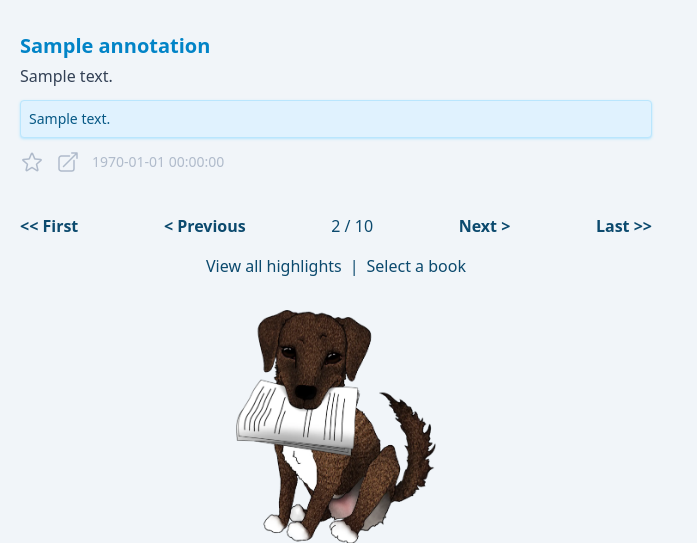
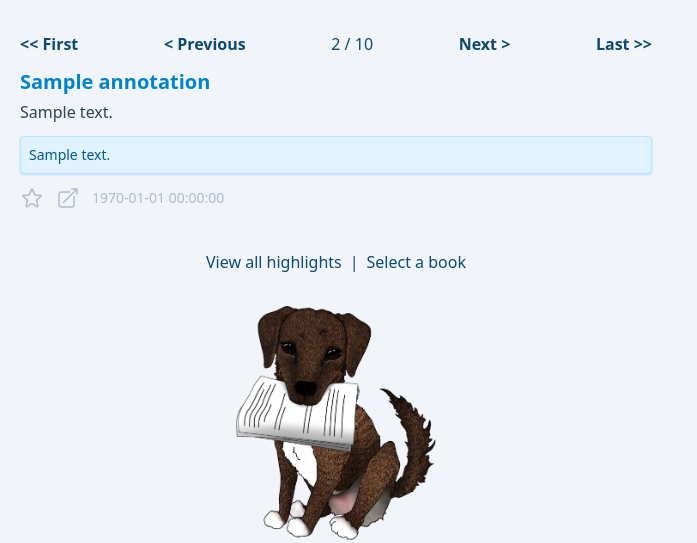
Before and after one commit to em429/capsule, a Flask app: template app/templates/focused.html in a window 1280 px wide. Shown: the part 24-567 px from the top of the page, without its empty margins (0-697 px from the left). Run offline with Flask 3, Linux system fonts and the light colour scheme; the template is opened without the code that fills it: most values are stand-ins (such as "Sample title", 1, 10 or a date in 2020); style sheets or scripts are compiled from the project's sources.

Commit message:
feat: add keyboard nav to focused view and move buttons above hl

```diff
--- a/app/templates/focused.html
+++ b/app/templates/focused.html
@@ -4,24 +4,37 @@
 
 {% block content %}
 
+<div class="mb-3 flex justify-between items-center text-sky-900 dark:text-sky-900">
+    <a href="{{ url_for('focused_view', book_id=book_id, index=0) }}"
+       class="font-bold" id="first-link"><< First</a>
+    <a href="{{ url_for('focused_view', book_id=book_id, index=index-1) }}"
+       class="font-bold" id="prev-link">< Previous</a>
+    <span class="">{{ index + 1 }} / {{ total }}</span>
+    <a href="{{ url_for('focused_view', book_id=book_id, index=index+1) }}"
+       class="font-bold" id="next-link">Next ></a>
+    <a href="{{ url_for('focused_view', book_id=book_id, index=total-1) }}"
+       class="font-bold" id="last-link">Last >></a>
+</div>
+
 <div class="pb-4 mb-6">
     {{highlight_component(annotation)}}
 </div>
 
-<div class="flex justify-between items-center text-sky-900 dark:text-sky-400">
-    <a href="{{ url_for('focused_view', book_id=book_id, index=0) }}"
-       class="font-bold"><< First</a>
-    <a href="{{ url_for('focused_view', book_id=book_id, index=index-1) }}"
-       class="font-bold">< Previous</a>
-    <span class="">{{ index + 1 }} / {{ total }}</span>
-    <a href="{{ url_for('focused_view', book_id=book_id, index=index+1) }}"
-       class="font-bold">Next ></a>
-    <a href="{{ url_for('focused_view', book_id=book_id, index=total-1) }}"
-       class="font-bold">Last >></a>
-</div>
 <div class="flex text-sky-900 dark:text-sky-500 space-x-2 justify-center mt-4">
     <a href="{{ url_for('focused_view') }}" class="hover:underline">View all highlights</a>
     <span class=""> | </span>
     <a href="{{ url_for('books_list') }}" class="hover:underline">Select a book</a>
 </div>
+
+<script>
+    document.addEventListener('keydown', function(event) {
+        if (event.key === 'ArrowLeft') {
+            event.preventDefault();
+            document.getElementById('prev-link').click();
+        } else if (event.key === 'ArrowRight') {
+            event.preventDefault();
+            document.getElementById('next-link').click();
+        }
+    });
+</script>
 {% endblock %}
```
